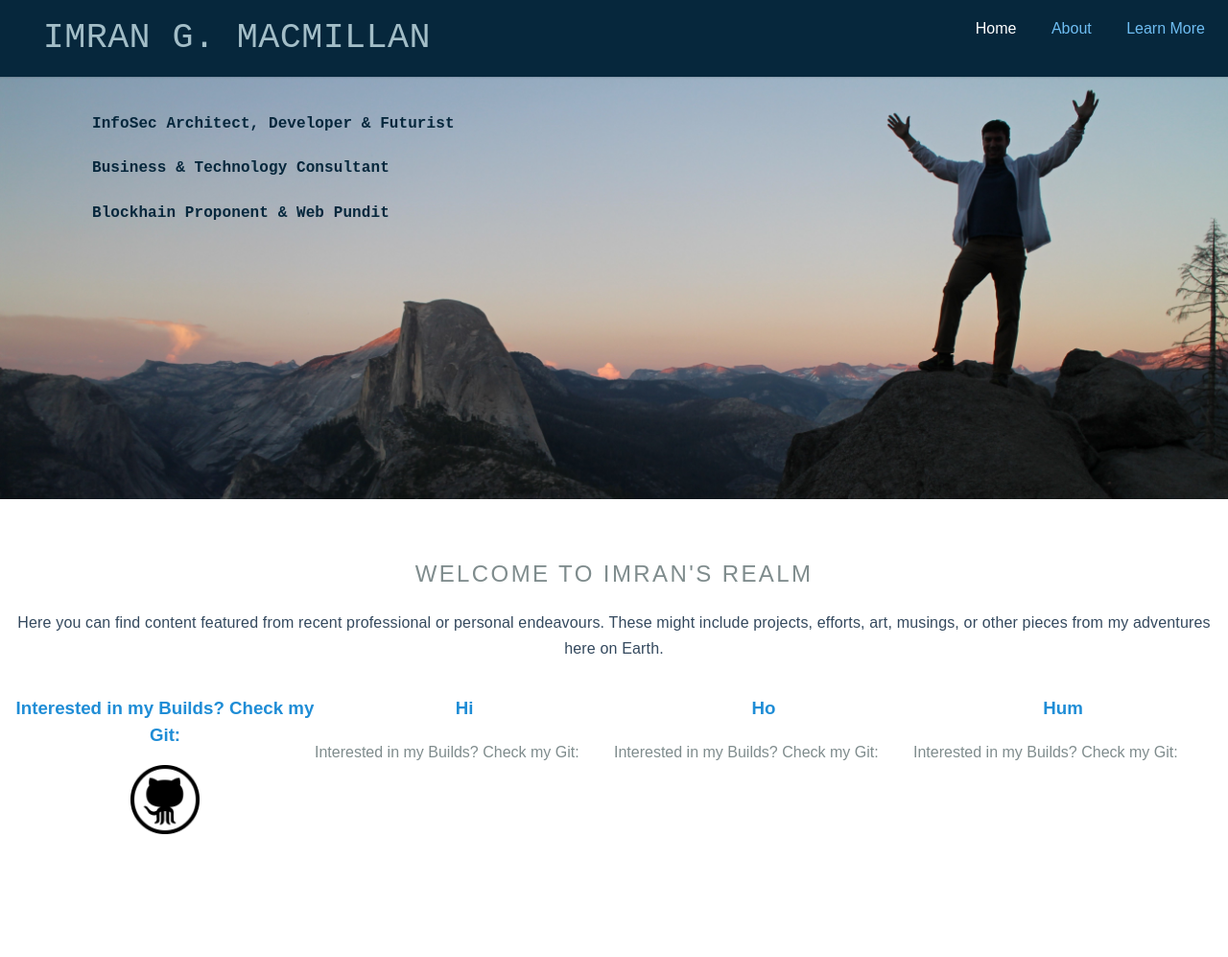
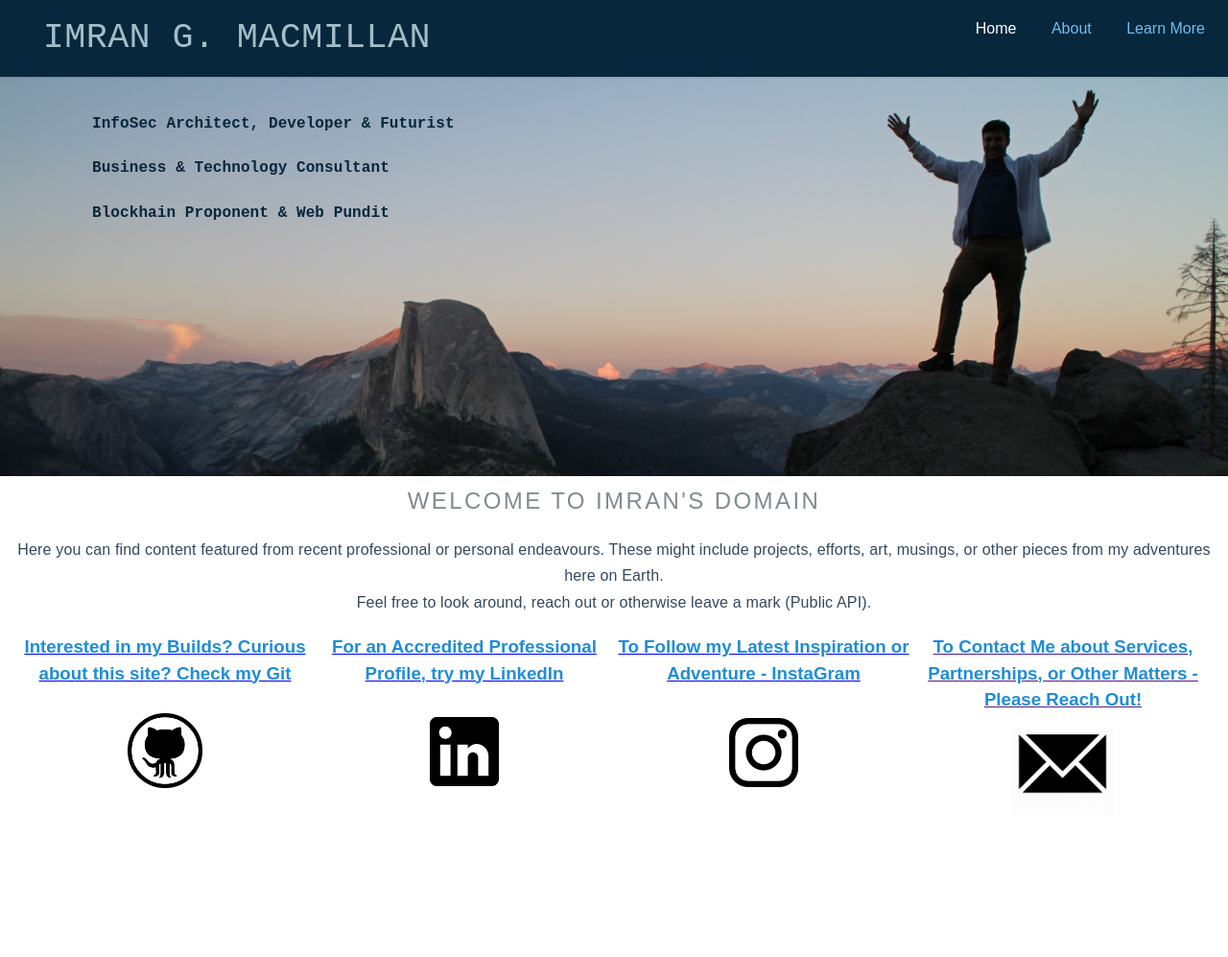
Before and after one commit to immacmillan/imranmac-py, a Flask app: page / in a window 1280 px wide. Shown: the whole page at 96% size. Before the commit the page ends 869 px from the top, so only its background shows below. Run offline with Flask 2, Linux system fonts and the light colour scheme; some libraries are stand-ins or nearby versions.

Commit message:
Initial Outlay Finalized

```diff
--- a/static/css/template.css
+++ b/static/css/template.css
@@ -215,7 +215,7 @@ a.pure-button-primary {
  */
 .content-wrapper {
     /* These styles are required for the "scroll-over" effect */
-    margin-top: -140px;
+    margin-top: -200px;
     position: absolute;
     top: 87%;
     width: 100%;
@@ -226,7 +226,7 @@ a.pure-button-primary {
 
 /* We want to give the content area some more padding */
 .content {
-    padding: 1em 1em 3em;
+    padding: 0em 1em 3em;
 }
 
 /* This is the class used for the main content headers (<h2>) */
@@ -240,14 +240,45 @@ a.pure-button-primary {
     font-weight: 300;
     text-transform: initial;
     letter-spacing: 0.01em;
-    margin: 1em 0 1em;
+    margin: 1em 0 .05em;
+}
+
+.content-head-3 {
+    font-weight: 300;
+    /*text-align: left;*/
+    text-transform: initial;
+    letter-spacing: 0.01em;
+    margin: 0em 0 0em;
 }
 .content .pure-g .box1p {
     background-image: url('images/github-icon-logo.jpg'); /*github-icon-logo-transparent.png*/
     background-repeat: no-repeat;
-    background-position: top center;
+    background-position: center 10px;
+    background-size: 25%;
+    height: 140px;
+}
+.content .pure-g .box2p {
+    background-image: url('images/linkedin.svg'); /**/
+    background-repeat: no-repeat;
+    background-position: center 14px;
     background-size: 23%;
-    height: 100px;
+    height: 120px;
+}
+
+.content .pure-g .box3p {
+    background-image: url('images/gram.jpg'); /**/
+    background-repeat: no-repeat;
+    background-position: center 15px;
+    background-size: 23%;
+    height: 200px;
+    margin-top:1em;
+}
+.content .pure-g .box4p {
+    background-image: url('images/envelope.jpg'); /**/
+    background-repeat: no-repeat;
+    background-position: center -20px;
+    background-size: 35%;
+    height: 120px;
 }
 
 /* This is a modifier class used when the content-head is inside a ribbon */
--- a/templates/home.html
+++ b/templates/home.html
@@ -19,26 +19,33 @@
     </div>
     <div class="content-wrapper">
         <div class="content">
-            <h2 class="content-head is-center">Welcome to Imran's Realm</h2>
+            <h2 class="content-head is-center">Welcome to Imran's Domain</h2>
             <h4 class="content-head-2 is-center">Here you can find content featured from recent professional or personal endeavours. These might include projects, efforts, art, musings, or other pieces from my adventures here on Earth.</h4>
+            <h4 class="content-head-3 is-center">Feel free to look around, reach out or otherwise leave a mark (Public API).</h4>
             <div class="pure-g">
                 <div class="1-box pure-u-1 pure-u-md-1-2 pure-u-lg-1-4">
-                    <h3 class="content-subhead">Interested in my Builds? Check my Git:</h3>
                     <a href="https://github.com/immacmillan">
-                        <p class="box1p" href="https://github.com/immacmillan"></p>
+                        <h3 class="content-subhead">Interested in my Builds? Curious about this site? Check my Git</h3>
+                        <p class="box1p"></p>
                     </a>
                 </div>
                 <div class="1-box pure-u-1 pure-u-md-1-2 pure-u-lg-1-4">
-                    <h3 class="content-subhead">Hi</h3>
-                    <p>Interested in my Builds? Check my Git:</p>
+                    <a href="https://www.linkedin.com/in/imran-macmillan">
+                        <h3 class="content-subhead">For an Accredited Professional Profile, try my LinkedIn</h3>
+                        <p class="box2p"></p>
+                    </a>
                 </div>
                 <div class="1-box pure-u-1 pure-u-md-1-2 pure-u-lg-1-4">
-                    <h3 class="content-subhead">Ho</h3>
-                    <p>Interested in my Builds? Check my Git:</p>
+                    <a href="https://www.instagram.com/i_gmac/">
+                        <h3 class="content-subhead">To Follow my Latest Inspiration or Adventure - InstaGram</h3>
+                        <p class="box3p"></p>
+                    </a>
                 </div>
                 <div class="1-box pure-u-1 pure-u-md-1-2 pure-u-lg-1-4">
-                    <h3 class="content-subhead">Hum</h3>
-                    <p>Interested in my Builds? Check my Git:</p>
+                    <a href="">
+                        <h3 class="content-subhead">To Contact Me about Services, Partnerships, or Other Matters - Please Reach Out!</h3>
+                        <p class="box4p"></p>
+                    </a>
                 </div>
             </div>
         </div>
```
Also changed, not shown: static/css/images/envelope.jpg (added), static/css/images/gram.jpg (added), static/css/images/linkedin.svg (added).
